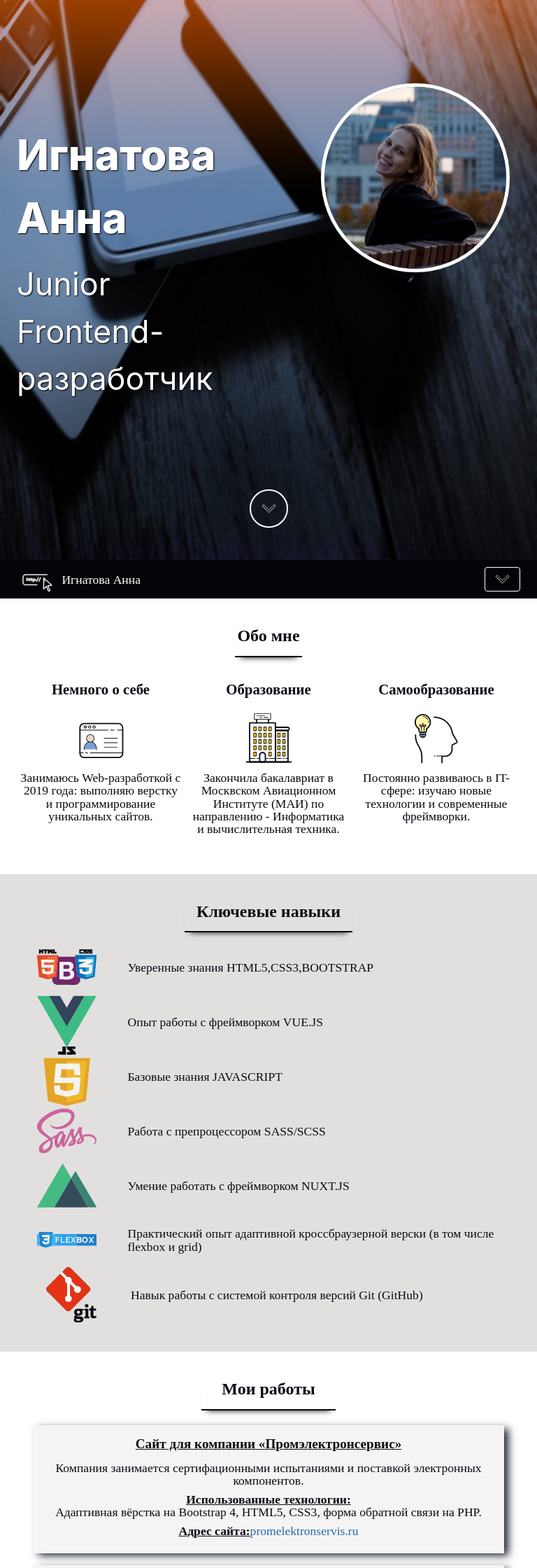
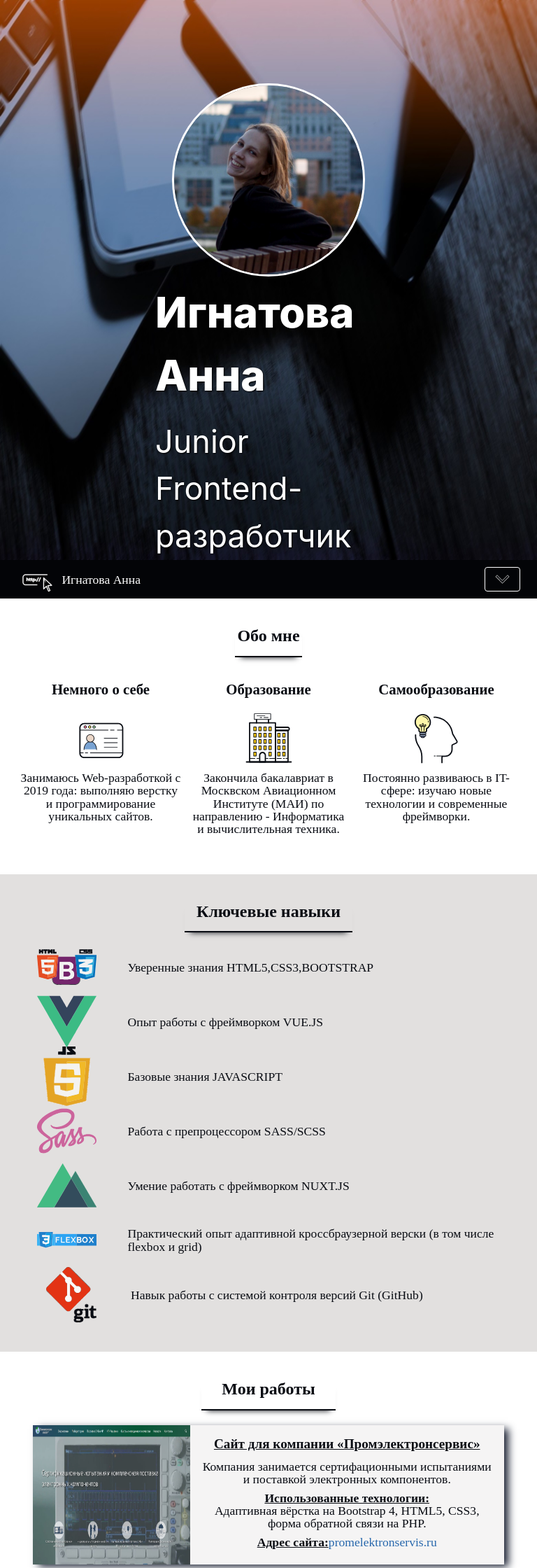
Before and after one commit to AnigalHub/Portfolio, a Nuxt app: page / in a window 768 px wide. Shown: the top 2240 px of the page at 70% size. Built offline with nearby package versions, Linux system fonts and the light colour scheme.

Commit message:
исправлены косяки при адаптивности ключевых навков + добавлена адаптивность главному блоку

```diff
--- a/pages/index.vue
+++ b/pages/index.vue
@@ -36,6 +36,73 @@ export default {
 }
 a{
   color: #2868ad !important;
+}
+#About, #Works,#Contacts,#Skills,#Reviews{
+  padding: 3rem 0 !important;
+}
+#Nav,#Myfooter{
+  background: #030407;
+  box-shadow: 0 6px 6px -6px rgba(255, 255, 255, 0.63);
+  color: white;
+}
+#Myfooter{
+  padding: 0.5rem 0 !important;
+  text-align: center;
+}
+h2,h3,.text,.text_works,.author,.nav-link,.navbar-brand{
+  font-family: 'Piazzolla', serif;
+}
+h2{
+  margin-left: auto;
+  margin-right: auto;
+  text-align: center;
+  font-weight: 800;
+  padding-bottom: 2% !important;
+}
+h3{
+  padding-bottom: 2.5% !important;
+  text-align: center;
+  font-weight: 800;
+}
+h4{
+  font-weight: 500;
+  padding-bottom: 1% !important;
+  font-family: 'Playfair Display', serif;
+  text-align: center;
+  text-decoration: underline;
+}
+.text,.nav-link,.navbar-brand{
+  font-size: 1.2rem;
+  line-height: 1.8rem;
+}
+.text_works{
+  font-size: 1.18rem;
+  line-height: 1.2rem;
+}
+.author{
+  font-size: 1.2rem !important;
+}
+#logo{
+  width: 60px;
+  height: 50px;
+}
+.nav-link,.navbar-brand{
+  color: white !important;
+}
+.nav-link{
+  padding: 0.5rem 1.5rem !important;
+}
+#About h2, #Contacts h2{
+  width: 6em;
+}
+#Skills h2{
+  width: 10em;
+}
+#Works h2{
+  width: 8em;
+}
+#Reviews h2{
+  width: 4em;
 }
 @media screen and (prefers-color-scheme: light){
   #Contacts a{
@@ -98,74 +165,20 @@ a{
     fill: #ffffff;
   }
 }
-
-#About, #Works,#Contacts,#Skills,#Reviews{
-  padding: 3rem 0 !important;
+#Home{
+  .row{
+    padding-top: 15%;
   }
-#Nav,#Myfooter{
-  background: #030407;
-  box-shadow: 0 8px 6px -6px rgba(255, 255, 255, 0.63);
-  color: white;
+  button{
+    margin-top: 15%;
   }
-#Myfooter{
-  padding: 0.5rem 0 !important;
-  text-align: center;
+  height: 100%;
+  .name{
+    font-size: 60px;
   }
-h2,h3,.text,.text_works,.author,.nav-link,.navbar-brand{
-  font-family: 'Piazzolla', serif;
+  .front{
+    font-size: 45px;
   }
-h2{
-  margin-left: auto;
-  margin-right: auto;
-  text-align: center;
-  font-weight: 800;
-  padding-bottom: 2% !important;
-}
-h3{
-  padding-bottom: 2.5% !important;
-  text-align: center;
-  font-weight: 800;
-}
-h4{
-  font-weight: 500;
-  padding-bottom: 1% !important;
-  font-family: 'Playfair Display', serif;
-  text-align: center;
-  text-decoration: underline;
-}
-.text,.nav-link,.navbar-brand{
-  font-size: 1.2rem;
-  line-height: 1.8rem;
-}
-.text_works{
-  font-size: 1.18rem;
-  line-height: 1.2rem;
-}
-
-.author{
-  font-size: 1.2rem !important;
-}
-#logo{
-  width: 60px;
-  height: 50px;
-}
-.nav-link,.navbar-brand{
-  color: white !important;
-}
-.nav-link{
-  padding: 0.5rem 1.5rem !important;
-}
-#About h2, #Contacts h2{
-  width: 6em;
-}
-#Skills h2{
-  width: 10em;
-}
-#Works h2{
-  width: 8em;
-}
-#Reviews h2{
-  width: 4em;
 }
 #About{
   svg{
@@ -195,12 +208,6 @@ h4{
     margin-left: auto;
   }
 }
-#Works{
-  .col-4{
-    flex: 0 0 28% !important;
-    max-width: 28% !important;
-  }
-}
 #Contacts{
   .flex-container > div {
     width: 25%;
@@ -211,12 +218,50 @@ h4{
   }
 }
 @media screen and (max-width: 300px) {
-  .text,.nav-link,.navbar-brand{
+  .text_works,.text,.nav-link,.navbar-brand{
     font-size: 0.9rem !important;
     line-height: 1.1rem !important;
   }
+  #Home{
+    .row{
+      .col-7{
+        width: 70% !important;
+      }
+    }
+  }
 }
 @media screen and (max-width: 500px) {
+  #Home{
+    height: 100%;
+    .row{
+      padding-top: 0;
+      flex-direction: column-reverse;
+      .col-7{
+        max-width: 100%;
+        padding-top: 0 !important;
+        margin-left: auto;
+        margin-right: auto;
+        width: 55%
+      }
+    }
+    img{
+      width: 45%;
+      display: block;
+      margin-left: auto;
+      margin-right: auto;
+      border: 2px solid white;
+    }
+    .name{
+      font-size: 20px;
+      padding-top: 2%;
+    }
+    .front{
+      font-size: 16px;
+    }
+    button{
+      display: none;
+    }
+  }
   #About, #Works,#Contacts,#Skills,#Reviews{
     padding: 1rem 0 !important;
   }
@@ -251,6 +296,7 @@ h4{
   #Skills{
     .col{
       padding: 0 15px !important;
+      margin-left: -2.5%;
     }
      .col:first-child{
       padding: 0 8px !important;
@@ -267,21 +313,22 @@ h4{
     svg{
       width: 65px;
       height: 75px;
+      margin-left: 18% !important;
     }
     .last_skills{
       width: 100% !important;
-      margin-left: -3% !important;
+      margin-left: -2% !important;
     }
   }
   #Works{
-    .col-4{
+    .col-3{
       display: none;
     }
   }
   #Contacts{
     svg{
-      width: 55px;
-      height: 65px;
+      width: 40px;
+      height: 50px;
       float: left;
     }
     p{
@@ -293,11 +340,42 @@ h4{
     }
     .flex-container > div {
       width:100% !important;
-      margin-left: 10%;
+      margin-left: 20%;
     }
   }
 }
 @media screen and (min-width: 500px)and (max-width: 768px) {
+  #Home{
+    height: 100%;
+    .row{
+      padding-top: 0;
+      flex-direction: column-reverse;
+      .col-7{
+        max-width: 100%;
+        padding-top: 0 !important;
+        margin-left: auto;
+        margin-right: auto;
+        width: 50%
+      }
+    }
+    img{
+      width: 40%;
+      display: block;
+      margin-left: auto;
+      margin-right: auto;
+      border: 3px solid white;
+    }
+    .name{
+      font-size: 25px;
+      padding-top: 2%;
+    }
+    .front{
+      font-size: 20px;
+    }
+    button{
+      display: none;
+    }
+  }
   #About, #Works,#Contacts,#Skills,#Reviews{
     padding: 1rem 0 !important;
   }
@@ -353,7 +431,7 @@ h4{
     }
   }
   #Works{
-    .col-4{
+    .col-3{
       display: none;
     }
   }
@@ -362,8 +440,8 @@ h4{
         width:50% !important;
       }
       svg{
-        width: 55px;
-        height: 65px;
+        width: 50px;
+        height: 50px;
         float: left;
       }
       p{
@@ -376,6 +454,36 @@ h4{
 
 }
 @media screen and (min-width: 768px)and (max-width: 992px) {
+  #Home{
+    height: 100%;
+    .row{
+      padding-top: 0;
+      flex-direction: column-reverse;
+      .col-7{
+        max-width: 100%;
+        padding-top: 0 !important;
+        margin-left: auto;
+        margin-right: auto;
+        width: 45%
+      }
+    }
+    img{
+      width: 40%;
+      display: block;
+      margin-left: auto;
+      margin-right: auto;
+    }
+    .name{
+      font-size: 30px;
+      padding-top: 2%;
+    }
+    .front{
+      font-size: 25px;
+    }
+    button{
+      display: none;
+    }
+  }
   #About, #Works,#Contacts,#Skills,#Reviews{
     padding: 1.5rem 0 !important;
   }
@@ -412,14 +520,14 @@ h4{
     }
   }
   #Works{
-    .col-4{
-      flex: 0 0 34% !important;
-      max-width: 34% !important;
+    .col-3{
+      flex: 0 0 30% !important;
+      max-width: 30% !important;
     }
   }
   #Contacts{
     svg{
-      width: 65px;
+      width: 55px;
       height: 65px;
     }
     .col{
@@ -428,6 +536,23 @@ h4{
   }
 }
 @media screen and (min-width: 992px)and (max-width: 1200px) {
+  #Home{
+    height: 100%;
+    .row{
+      padding-top: 2%;
+      padding-bottom: 2%;
+    }
+    .name{
+      font-size: 50px;
+      padding-top: 5%;
+    }
+    .front{
+      font-size: 40px;
+    }
+    button{
+      display: none;
+    }
+  }
   #About, #Works,#Contacts,#Skills,#Reviews{
     padding: 2rem 0 !important;
   }
@@ -461,6 +586,13 @@ h4{
     }
   }
 }
+@media screen and (min-width: 1200px)and (max-width: 1600px) {
+  #Home{
+    button{
+      margin-top: 10%;
+    }
+  }
+}
 
 
 </style>
```
Lines whose indentation alone changed are shown as unchanged.
